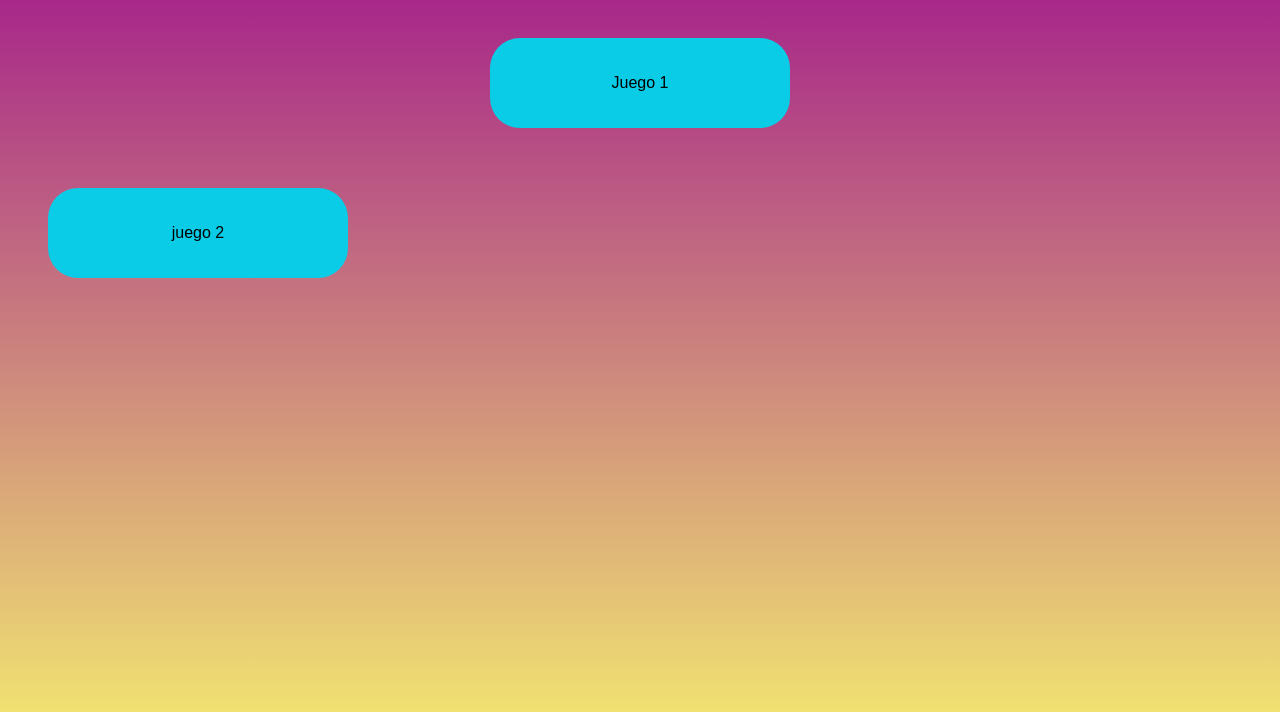
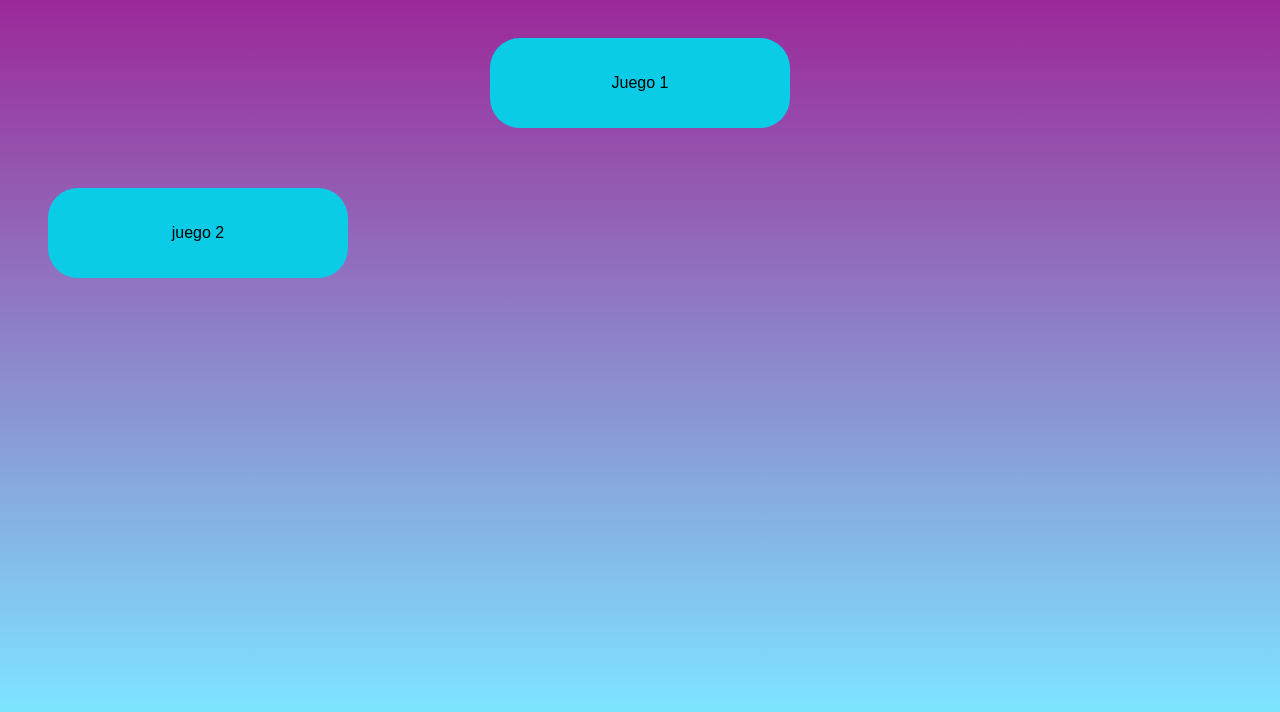
Before and after one commit to mega067/English_Fun_Kids, a plain HTML site: page index.html in a window 1280 px wide. Shown: the part 88-800 px from the top of the page. Drawn offline with Linux system fonts and the light colour scheme.

Commit message:
ajuste de color en css

```diff
--- a/style.css
+++ b/style.css
@@ -1,6 +1,6 @@
 html {
     background: rgb(240,225,114);
-    background: linear-gradient(0deg, rgba(240,225,114,1) 0%, rgba(159,17,140,1) 100%);
+    background: linear-gradient(0deg, rgb(126, 229, 255) 0%, rgba(159,17,140,1) 100%);
     font-family: Arial, "Helvetica Neue", Helvetica, sans-serif;
 }
 
```
